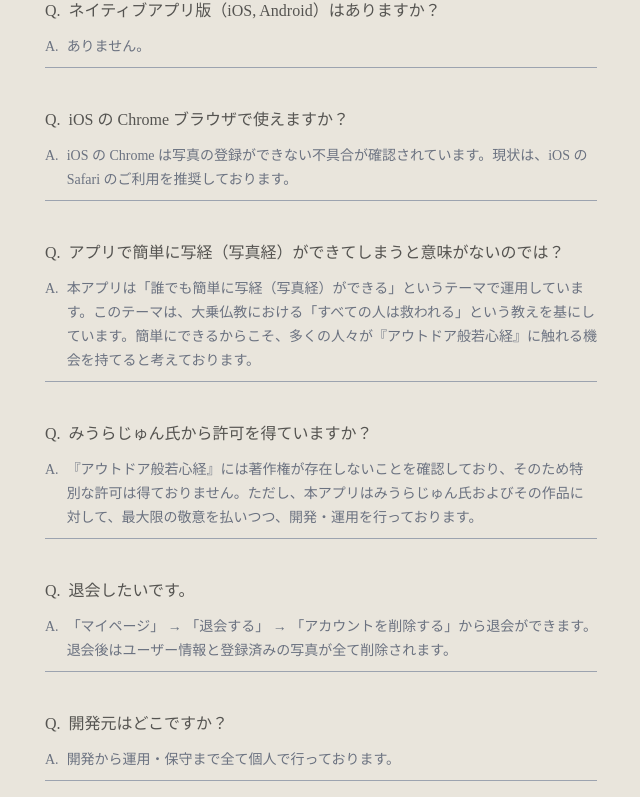
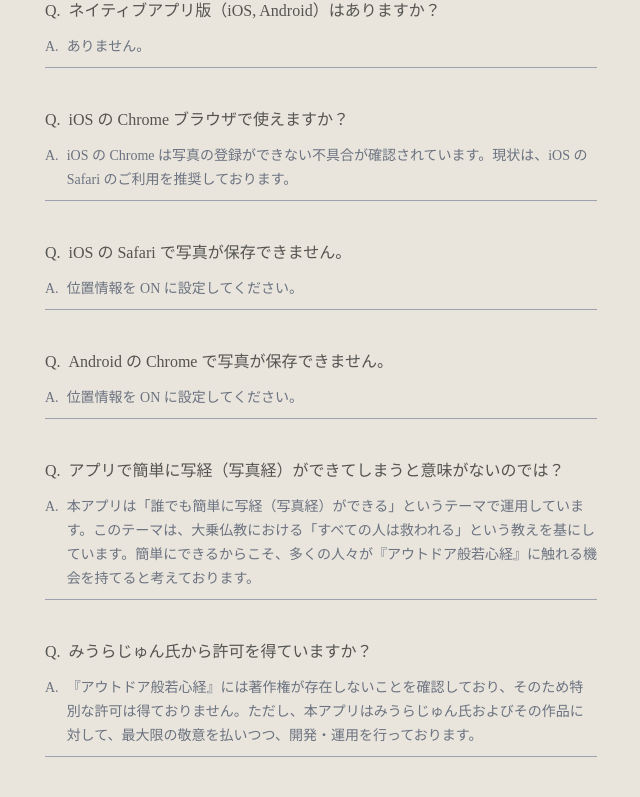
Before and after one commit to shirotamaki/outdoor-heart-sutra, a Next.js app in the folder frontend/: page /faq in a window 1280 px wide. Shown: the part 658-1455 px from the top of the page, without its empty margins (319-959 px from the left). Built offline with nearby package versions, Linux system fonts and the light colour scheme; no server answers; a web font is replaced by a local one.

Commit message:
🩹 FAQ の内容を追加する

```diff
--- a/frontend/src/pages/faq.tsx
+++ b/frontend/src/pages/faq.tsx
@@ -104,6 +104,26 @@ const Faq = () => {
               <li className='mb-10 pb-2 border-b border-gray-400'>
                 <h2 className='text-mainBlack text-sm sm:text-base mb-3 flex flex-row'>
                   <div className='mr-2'>Q.</div>
+                  <div>iOS の Safari で写真が保存できません。</div>
+                </h2>
+                <p className='text-xs sm:text-sm flex flex-row leading-5 md:leading-6'>
+                  <div className='mr-2'>A.</div>
+                  <div>位置情報を ON に設定してください。</div>
+                </p>
+              </li>
+              <li className='mb-10 pb-2 border-b border-gray-400'>
+                <h2 className='text-mainBlack text-sm sm:text-base mb-3 flex flex-row'>
+                  <div className='mr-2'>Q.</div>
+                  <div>Android の Chrome で写真が保存できません。</div>
+                </h2>
+                <p className='text-xs sm:text-sm flex flex-row leading-5 md:leading-6'>
+                  <div className='mr-2'>A.</div>
+                  <div>位置情報を ON に設定してください。</div>
+                </p>
+              </li>
+              <li className='mb-10 pb-2 border-b border-gray-400'>
+                <h2 className='text-mainBlack text-sm sm:text-base mb-3 flex flex-row'>
+                  <div className='mr-2'>Q.</div>
                   <div>アプリで簡単に写経（写真経）ができてしまうと意味がないのでは？</div>
                 </h2>
                 <p className='text-xs sm:text-sm flex flex-row leading-5 md:leading-6'>
```
